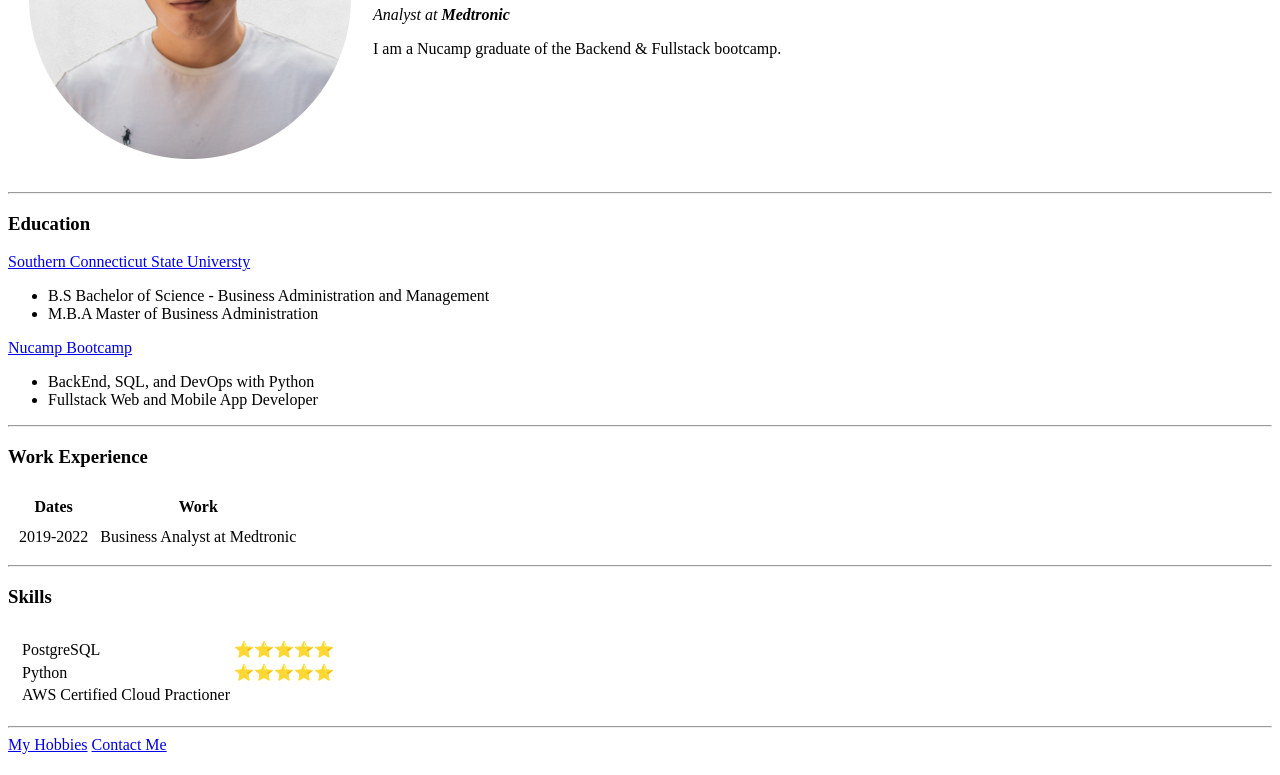
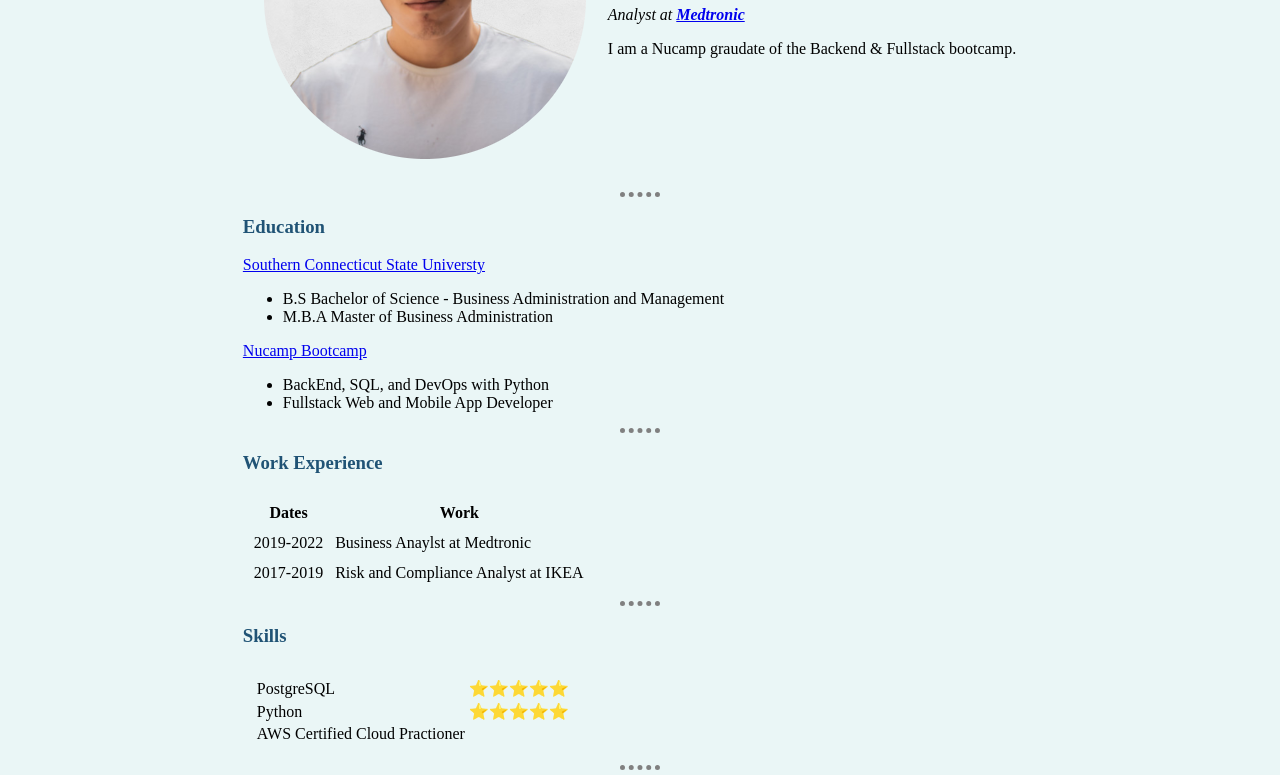
Before and after one commit to chrisap91/cv, a plain HTML site: page index.html in a window 1280 px wide. Shown: the part 192-967 px from the top of the page. Drawn offline with Linux system fonts and the light colour scheme.

Commit message:
Add files via upload

```diff
--- /dev/null
+++ b/css/styles.css
@@ -0,0 +1,28 @@
+body{
+  background-color: #EAF6F6;
+}
+
+hr{
+  border-style: dotted none none;
+  border-color: grey;
+  border-width: 5px;
+  width: 5%;
+}
+
+h1{
+  color: #051367;
+}
+
+h3{
+  color: #205375;
+}
+
+ html {
+  scroll-behavior: smooth;
+}
+
+ html {
+  display: flex;
+  align-items: center;
+  justify-content: center;
+}
--- a/index.html
+++ b/index.html
@@ -3,18 +3,21 @@
   <head>
     <meta charset="utf-8">
     <title>Chris' Personal Site 🌎</title>
+    <link rel="stylesheet" href="css/styles.css">
+
+
     <meta name ="description" content="My personal about me page"
   </head>
+
   <body>
     <table cellspacing='20'>
       <tr>
         <td><img src="Self1.png" alt="Chris profile picture"></td>
         <td><h1>Chris Chen</h1>
-        <p><em>Analyst at <b>Medtronic</b></em></p>
-        <p>I am a Nucamp graduate of the Backend & Fullstack bootcamp.</p></td>
+        <p><em>Analyst at <b><a href="https://www.medtronic.com/us-en/index.html">Medtronic</a></b></em></p>
+        <p>I am a Nucamp graudate of the Backend & Fullstack bootcamp.</p></td>
       </tr>
     </table>
-
 
     <hr>
     <h3>Education</h3>
@@ -38,8 +41,11 @@
         </tr>
       <tr>
         <td>2019-2022 </td>
-        <td>Business Analyst at Medtronic</td>
+        <td>Business Anaylst at Medtronic</td>
       </tr>
+      <tr>
+        <td>2017-2019</td>
+        <td>Risk and Compliance Analyst at IKEA</td>
     </table>
 
     <hr>
```
Also changed, not shown: contactme.html (+1 -0 lines), hobbies.html (+1 -0 lines).
